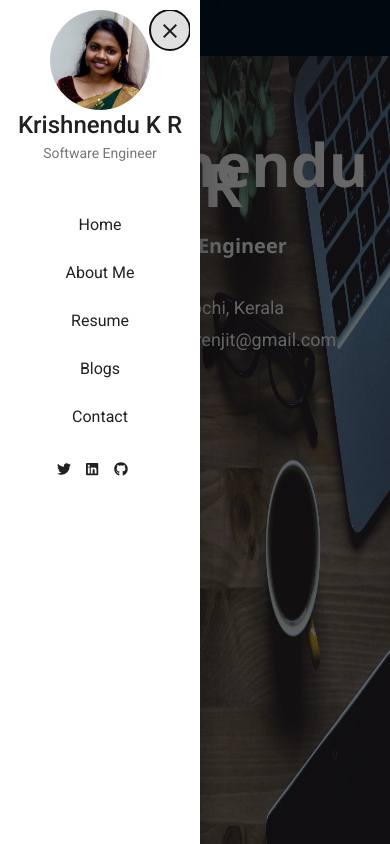
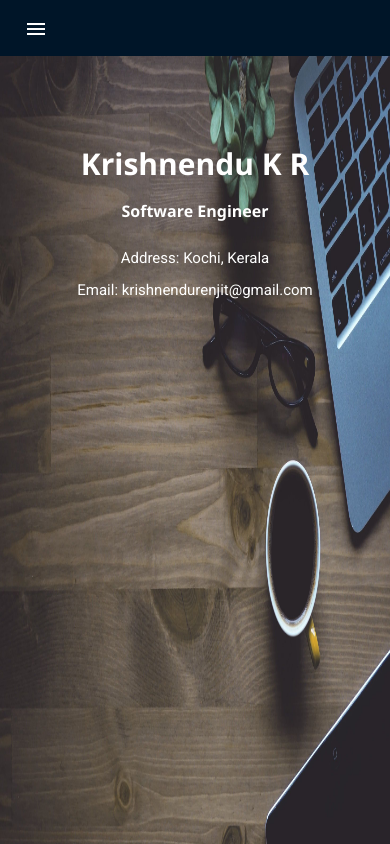
Before and after one commit to KrishnenduKR/KrishnenduKR.github.io, an Angular app: page /home in a window 390 px wide. Built offline with nearby package versions, Linux system fonts and the light colour scheme.

Commit message:
depoly_changes

```diff
--- a/src/app/app.component.html
+++ b/src/app/app.component.html
@@ -1,5 +1,5 @@
 <mat-sidenav-container class="navcontainer">
-  <mat-sidenav #sidenav opened [mode]="mobileQuery.matches ? 'over' : 'side'" class="d-sm-block">
+  <mat-sidenav #sidenav [opened]="mobileQuery.matches ? 'false' : 'true'" [mode]="mobileQuery.matches ? 'over' : 'side'" class="d-sm-block">
     <button mat-icon-button class="closenav d-sm-none" (click)="sidenav.close()"><mat-icon>close</mat-icon></button>
     <div mat-card-avatar  class="header-image"></div>
     <div class="title">
@@ -10,7 +10,7 @@
     </div>
     <div  class="navlist">
       <mat-nav-list>
-        <a mat-list-item class="navtext" *ngFor="let item of navlist" (click)="handleClick(item)" [routerLink]="item.link"><span matLine>{{item.linkTitle}}</span></a>
+        <a mat-list-item class="navtext" *ngFor="let item of navlist" (click)="handleClick(item,sidenav)" [routerLink]="item.link"><span matLine>{{item.linkTitle}}</span></a>
       </mat-nav-list>
     </div>
     <div class="icons">
--- a/src/app/app.component.ts
+++ b/src/app/app.component.ts
@@ -44,7 +44,7 @@ export class AppComponent implements OnDestroy {
     { linkTitle: 'Contact', link: 'contact' }
   ];
 
-  handleClick(selectedItem) {
+  handleClick(selectedItem,sidenav) {
     if(selectedItem.linkTitle == 'Home'){
       this.selectedItem = "";
     }else
@@ -52,5 +52,9 @@ export class AppComponent implements OnDestroy {
       this.selectedItem = selectedItem.linkTitle;
     }
 
+    if(this.mobileQuery.matches) {
+      sidenav.toggle()
+    }
+
   }
 }
--- a/src/app/home/home.component.html
+++ b/src/app/home/home.component.html
@@ -1,9 +1,8 @@
-
-    <div  class="homepage">
+<div  class="homepage">
         <div class="content">
             <p class="name"><span matLine>Krishnendu K R</span></p>
             <p class="job">Software Engineer</p>
             <p class="address">Address: Kochi, Kerala</p>
             <p  class="address"> Email: krishnendurenjit@gmail.com</p>
         </div>
-    </div>
+</div>
--- a/src/app/home/home.component.scss
+++ b/src/app/home/home.component.scss
@@ -21,6 +21,13 @@
     font-weight: bold;
     font-family: 'Segoe UI', Tahoma, Geneva, Verdana, sans-serif;
 }
+@media (max-width:576px){
+    .name{
+        font-size: 30px;
+        font-weight: bold;
+        font-family: 'Segoe UI', Tahoma, Geneva, Verdana, sans-serif;
+    }
+}
 
 .job{
     font-size: 20px;
@@ -29,7 +36,21 @@
     font-weight: bold;
     font-family: 'Segoe UI', Tahoma, Geneva, Verdana, sans-serif;
 }
+@media (max-width:576px){
+    .job{
+        font-size: 16px;
+        padding-top: 15px;
+        padding-bottom: 15px;
+        font-weight: bold;
+        font-family: 'Segoe UI', Tahoma, Geneva, Verdana, sans-serif;
+    }
+}
 
 .address{
     font-size: 18px;
 }
+@media (max-width:576px){
+    .address{
+        font-size: 15px;
+    }
+}
```
